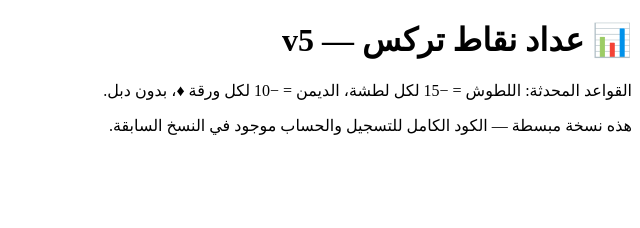
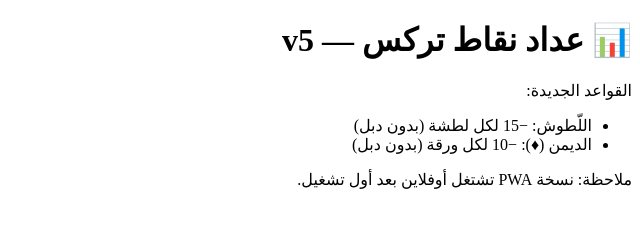
Before and after one commit to Wynknight/trix-counter, a plain HTML site: page index.html in a window 1280 px wide. Shown: the whole page, without its empty margins (640-1280 px from the left). Drawn offline with Linux system fonts and the light colour scheme.

Commit message:
Add files via upload

```diff
--- a/index.html
+++ b/index.html
@@ -9,8 +9,12 @@
 </head>
 <body>
 <h1>📊 عداد نقاط تركس — v5</h1>
-<p>القواعد المحدثة: اللطوش = −15 لكل لطشة، الديمن = −10 لكل ورقة ♦، بدون دبل.</p>
-<p>هذه نسخة مبسطة — الكود الكامل للتسجيل والحساب موجود في النسخ السابقة.</p>
+<p>القواعد الجديدة:</p>
+<ul>
+  <li>اللّطوش: −15 لكل لطشة (بدون دبل)</li>
+  <li>الديمن (♦): −10 لكل ورقة (بدون دبل)</li>
+</ul>
+<p>ملاحظة: نسخة PWA تشتغل أوفلاين بعد أول تشغيل.</p>
 <script>if('serviceWorker' in navigator){navigator.serviceWorker.register('./sw.js');}</script>
 </body>
 </html>
--- a/sw.js
+++ b/sw.js
@@ -1,5 +1,5 @@
-const CACHE_NAME='trix-pwa-v5';
-const ASSETS=['./','./index.html','./manifest.webmanifest','./icons/icon-192.png','./icons/icon-512.png'];
+const CACHE_NAME='trix-pwa-v5-full';
+const ASSETS=['./','./index.html','./manifest.webmanifest'];
 self.addEventListener('install',e=>{e.waitUntil(caches.open(CACHE_NAME).then(c=>c.addAll(ASSETS)));self.skipWaiting();});
 self.addEventListener('activate',e=>{e.waitUntil(caches.keys().then(keys=>Promise.all(keys.map(k=>{if(k!==CACHE_NAME)return caches.delete(k);})))));self.clients.claim();});
 self.addEventListener('fetch',e=>{e.respondWith(caches.match(e.request).then(r=>r||fetch(e.request).then(res=>{if(e.request.method==='GET'&&res&&res.status===200){const clone=res.clone();caches.open(CACHE_NAME).then(c=>c.put(e.request,clone));}return res;}).catch(()=>caches.match('./'))));});
```
